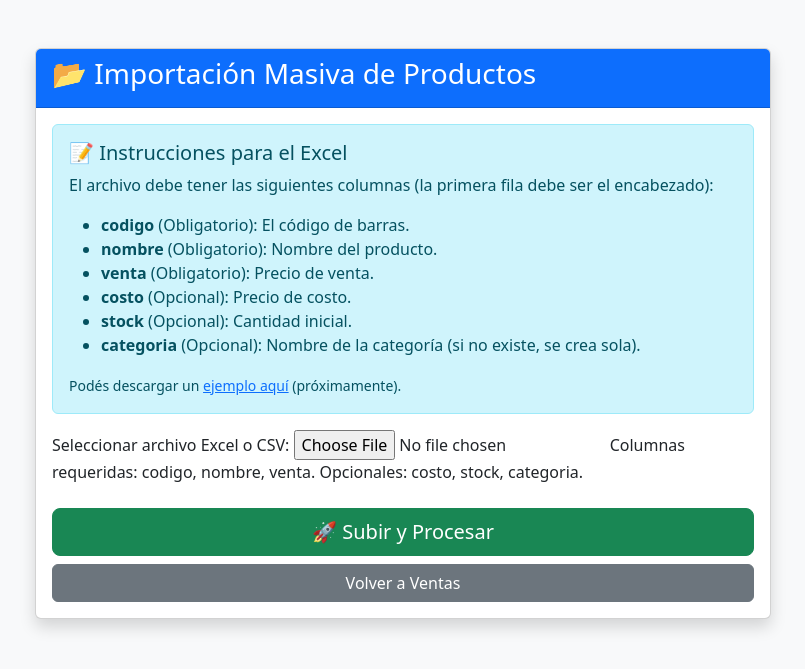
After one commit to yanarios/sistema-kiosco, a Django app: page /importar/ in a window 1280 px wide. The commit adds this page. Shown: the top 669 px of the page, without its empty margins (237-1042 px from the left). Run offline with Django 5.2, Linux system fonts and the light colour scheme; a user stored in the database is signed in.

Commit message:
Importador de excel para carga masiva

```diff
--- /dev/null
+++ b/gestion/forms.py
@@ -0,0 +1,7 @@
+from django import forms
+
+class ImportarProductosForm(forms.Form):
+    archivo_excel = forms.FileField(
+        label="Seleccionar archivo Excel o CSV",
+        help_text="Columnas requeridas: codigo, nombre, venta. Opcionales: costo, stock, categoria."
+    )
--- /dev/null
+++ b/gestion/templates/gestion/importar.html
@@ -0,0 +1,56 @@
+<!DOCTYPE html>
+<html lang="es">
+<head>
+    <meta charset="UTF-8">
+    <title>Importar Productos</title>
+    <link href="https://cdn.jsdelivr.net/npm/bootstrap@5.3.0/dist/css/bootstrap.min.css" rel="stylesheet">
+</head>
+<body class="bg-light">
+
+<div class="container mt-5">
+    <div class="row justify-content-center">
+        <div class="col-md-8">
+            <div class="card shadow">
+                <div class="card-header bg-primary text-white">
+                    <h3>📂 Importación Masiva de Productos</h3>
+                </div>
+                <div class="card-body">
+
+                    {% if messages %}
+                        {% for message in messages %}
+                            <div class="alert alert-{{ message.tags }}">{{ message }}</div>
+                        {% endfor %}
+                    {% endif %}
+
+                    <div class="alert alert-info">
+                        <h5>📝 Instrucciones para el Excel</h5>
+                        <p>El archivo debe tener las siguientes columnas (la primera fila debe ser el encabezado):</p>
+                        <ul>
+                            <li><strong>codigo</strong> (Obligatorio): El código de barras.</li>
+                            <li><strong>nombre</strong> (Obligatorio): Nombre del producto.</li>
+                            <li><strong>venta</strong> (Obligatorio): Precio de venta.</li>
+                            <li><strong>costo</strong> (Opcional): Precio de costo.</li>
+                            <li><strong>stock</strong> (Opcional): Cantidad inicial.</li>
+                            <li><strong>categoria</strong> (Opcional): Nombre de la categoría (si no existe, se crea sola).</li>
+                        </ul>
+                        <small>Podés descargar un <a href="#">ejemplo aquí</a> (próximamente).</small>
+                    </div>
+
+                    <form method="post" enctype="multipart/form-data">
+                        {% csrf_token %}
+                        <div class="mb-4">
+                            {{ form.as_p }}
+                        </div>
+                        <div class="d-grid gap-2">
+                            <button type="submit" class="btn btn-success btn-lg">🚀 Subir y Procesar</button>
+                            <a href="{% url 'ventas' %}" class="btn btn-secondary">Volver a Ventas</a>
+                        </div>
+                    </form>
+                </div>
+            </div>
+        </div>
+    </div>
+</div>
+
+</body>
+</html>
--- a/gestion/urls.py
+++ b/gestion/urls.py
@@ -11,4 +11,5 @@ urlpatterns = [
     path('exportar-productos/', views.exportar_productos_excel, name='exportar_productos_excel'),
     path('reporte-mensual/', views.reporte_mensual, name='reporte_mensual'),
     path('ticket/<int:venta_id>/', views.imprimir_ticket, name='imprimir_ticket'),
+    path('importar/', views.importar_productos, name='importar_productos'),
 ]
--- a/gestion/views.py
+++ b/gestion/views.py
@@ -13,6 +13,7 @@ from django.contrib import messages
 from django.contrib.auth.decorators import login_required
 import datetime
 from decimal import Decimal
+from .forms import ImportarProductosForm
 
 @login_required
 def ventas(request):
@@ -348,3 +349,76 @@ def imprimir_ticket(request, venta_id):
         'metodo_pago': venta.metodo_pago
     }
     return render(request, 'gestion/ticket.html', context)
+
+
+
+# --- IMPORTACIÓN MASIVA ---
+@login_required
+def importar_productos(request):
+    if request.method == 'POST':
+        form = ImportarProductosForm(request.POST, request.FILES)
+        if form.is_valid():
+            archivo = request.FILES['archivo_excel']
+            try:
+                # 1. Detectar si es Excel o CSV
+                if archivo.name.endswith('.csv'):
+                    df = pd.read_csv(archivo)
+                else:
+                    df = pd.read_excel(archivo)
+
+                # 2. Normalizar columnas (minúsculas y sin espacios para evitar errores)
+                df.columns = df.columns.str.strip().str.lower()
+
+                # 3. Validar columnas obligatorias
+                requeridas = ['codigo', 'nombre', 'venta']
+                if not all(col in df.columns for col in requeridas):
+                    messages.error(request, "❌ Error: El archivo DEBE tener las columnas: codigo, nombre, venta")
+                    return render(request, 'gestion/importar.html', {'form': form})
+
+                contador_nuevos = 0
+                contador_actualizados = 0
+
+                # 4. Transacción Atómica (Si falla uno, no se guarda nada a medias)
+                with transaction.atomic():
+                    for index, row in df.iterrows():
+                        # Convertimos a string y limpiamos espacios
+                        codigo = str(row['codigo']).strip().replace('.0', '') # Evita que 123 sea "123.0"
+                        nombre = str(row['nombre']).strip()
+
+                        # Manejo de Categoría (Si no existe, la crea)
+                        cat_nombre = str(row.get('categoria', 'General')).strip()
+                        categoria_obj, _ = Categoria.objects.get_or_create(nombre=cat_nombre)
+
+                        # Valores numéricos seguros
+                        precio_venta = float(row['venta']) if pd.notna(row['venta']) else 0
+                        precio_costo = float(row.get('costo', 0)) if pd.notna(row.get('costo')) else 0
+                        stock = float(row.get('stock', 0)) if pd.notna(row.get('stock')) else 0
+
+                        # CREAR O ACTUALIZAR PRODUCTO
+                        producto, created = Producto.objects.update_or_create(
+                            codigo=codigo,
+                            defaults={
+                                'nombre': nombre,
+                                'precio_venta': precio_venta,
+                                'precio_costo': precio_costo,
+                                'stock_actual': stock, # OJO: Esto sobreescribe el stock. Si querés sumar, avisame.
+                                'categoria': categoria_obj,
+                                'activo': True
+                            }
+                        )
+
+                        if created:
+                            contador_nuevos += 1
+                        else:
+                            contador_actualizados += 1
+
+                messages.success(request, f"✅ Éxito: Se crearon {contador_nuevos} productos y se actualizaron {contador_actualizados}.")
+                return redirect('ventas')
+
+            except Exception as e:
+                messages.error(request, f"🔥 Error crítico al procesar el archivo: {str(e)}")
+
+    else:
+        form = ImportarProductosForm()
+
+    return render(request, 'gestion/importar.html', {'form': form})
```
Also changed, not shown: gestion/templates/gestion/ventas.html (+15 -0 lines), db.sqlite3.
